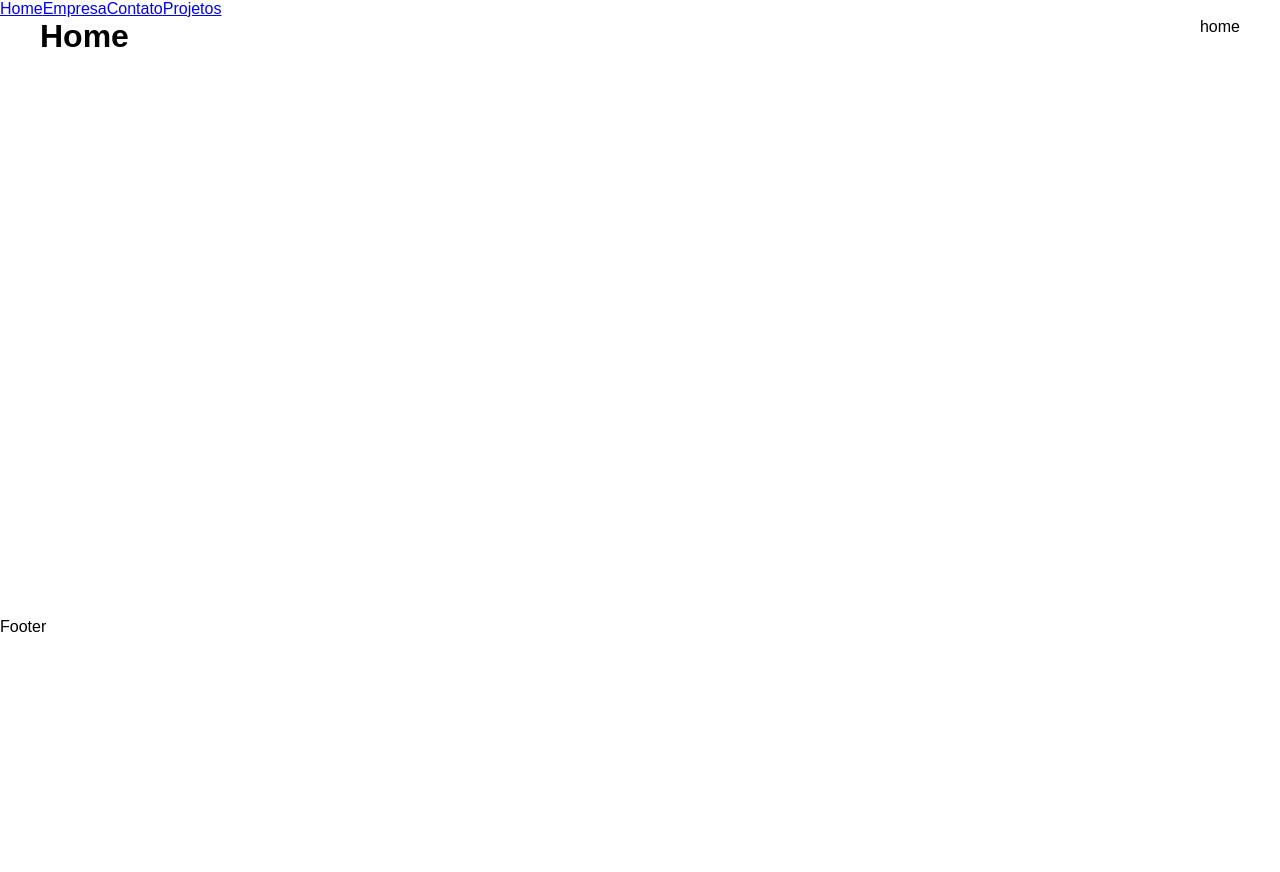
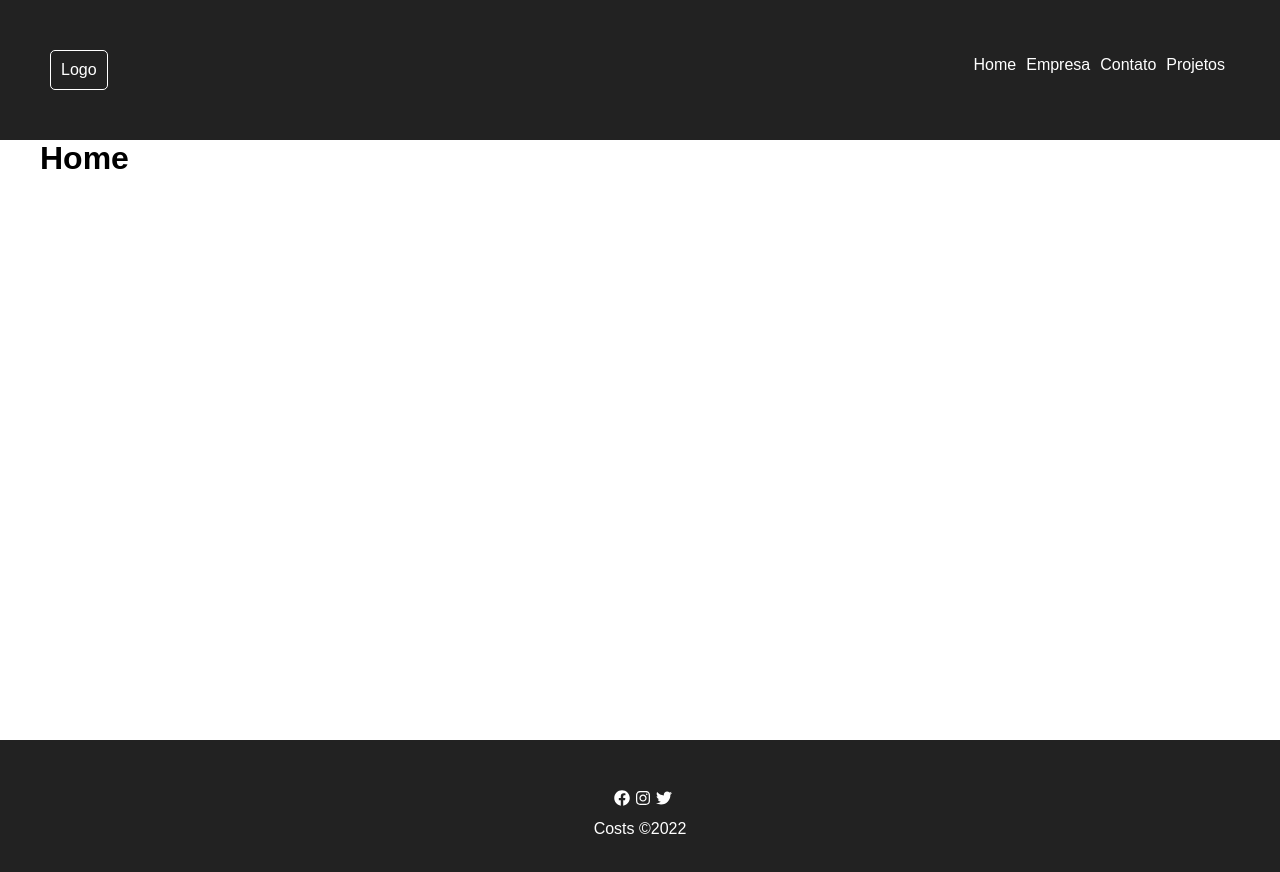
Before and after one commit to paulovictor1997/Estudos-React, a React (Create React App) app in the folder Curso-React/meu-projeto/: page / in a window 1280 px wide. Shown: the top 872 px of the page. Before the commit the page ends 800 px from the top, so only its background shows below. Built offline with nearby package versions, Linux system fonts and the light colour scheme.

Commit message:
Update - Curso

```diff
--- a/Curso-React/meu-projeto/src/App.jsx
+++ b/Curso-React/meu-projeto/src/App.jsx
@@ -1,31 +1,31 @@
 import React from 'react';
-import { BrowserRouter as Router,Routes,Route,Link} from 'react-router-dom';
+import { BrowserRouter as Router,Routes,Route} from 'react-router-dom';
 import Home from './componentes/pages/Home';
 import Empresa from './componentes/pages/Empresa';
 import Contato from './componentes/pages/Contato';
 import Projetos from './componentes/pages/Projetos';
 import Container from './componentes/layout/Container';
+import Navbar from './componentes/layout/Navbar';
+import Footer from './componentes/layout/Footer';
 
 export default function App() {
     return(
        <>
        <Router>
-            <div>
-               <Link to='/'>Home</Link>
-               <Link to='/Empresa'>Empresa</Link>
-               <Link to='/Contato'>Contato</Link>
-               <Link to='/Projetos'>Projetos</Link>
-            </div>
-            <Container>
+
+         <Navbar/>
+
+         <Container>
            <Routes>
                <Route exact path='/'element ={<Home/>} />
                <Route exact path = "/Empresa" element ={<Empresa/>}/>
                <Route exact path = "/Contato" element ={<Contato/>}/>
                <Route exact path = "/Projetos" element ={<Projetos/>}/>
             </Routes>
-            </Container>
+         </Container>
 
-            <footer>Footer</footer>
+         <Footer/>
+
        </Router>
 
        </>
--- /dev/null
+++ b/Curso-React/meu-projeto/src/componentes/layout/Footer.css
@@ -0,0 +1,20 @@
+footer{
+    background-color: #222;
+    color: white;
+    padding: 50px;
+    width: 100%;
+    display: flex;
+    justify-content: center;
+    flex-direction: column;
+    align-items: center;
+}
+
+ul li{
+    margin-left: 5px;
+    margin-bottom: 10px;
+    list-style: none;
+}
+
+li:hover{
+    color: rgb(240, 219, 33);
+}
--- /dev/null
+++ b/Curso-React/meu-projeto/src/componentes/layout/Footer.jsx
@@ -0,0 +1,17 @@
+import {FaFacebook, FaInstagram, FaTwitter} from 'react-icons/fa';
+import './Footer.css';
+
+export default function Footer(){
+    return (
+       <footer>
+           <ul>
+               <li><FaFacebook/></li>
+               <li><FaInstagram/></li>
+               <li><FaTwitter/></li>
+           </ul>
+           <p>
+            <span>Costs</span> &copy;2022
+            </p>
+       </footer>
+    )
+}
--- /dev/null
+++ b/Curso-React/meu-projeto/src/componentes/layout/Navbar.css
@@ -0,0 +1,34 @@
+nav{
+    display: flex;
+    justify-content: space-between;
+    align-items: center;
+    padding: 50px;
+    background-color: #222;
+}
+
+.links{
+    padding: 5px;
+}
+
+.logo{
+    color: white;
+    border: 1px solid white;
+    padding: 10px;
+    border-radius: 5px;
+}
+
+ul{
+    display: flex;
+    list-style: none;
+    align-items: center;
+}
+
+li a {
+    margin-left: 5px;
+    text-decoration: none;
+    color: white;
+}
+
+a:hover{
+    color: rgb(240, 219, 33);
+}
--- /dev/null
+++ b/Curso-React/meu-projeto/src/componentes/layout/Navbar.jsx
@@ -0,0 +1,25 @@
+import { Link } from "react-router-dom";
+import './Navbar.css'
+
+export default function Navbar(){
+    return(
+        <nav>
+            <div className="logo">Logo</div>
+            <div className="links">
+                <ul>
+                    <li><Link to='/'>Home</Link></li>
+                    <li><Link to='/Empresa'>Empresa</Link></li>
+                    <li><Link to='/Contato'>Contato</Link></li>
+                    <li><Link to='/Projetos'>Projetos</Link></li>
+                </ul>
+            </div>
+        </nav>
+    )
+}
+
+/*
+<Link to='/'>Home</Link>
+<Link to='/Empresa'>Empresa</Link>
+<Link to='/Contato'>Contato</Link>
+<Link to='/Projetos'>Projetos</Link>
+*/
--- a/Curso-React/meu-projeto/src/componentes/pages/Contato.jsx
+++ b/Curso-React/meu-projeto/src/componentes/pages/Contato.jsx
@@ -2,6 +2,6 @@ import React from "react";
 
 export default function Contato(){
     return(
-        <><h1>Contato</h1> <p>contato</p></>
+        <><h1>Contato</h1></>
     )
 }
--- a/Curso-React/meu-projeto/src/componentes/pages/Empresa.jsx
+++ b/Curso-React/meu-projeto/src/componentes/pages/Empresa.jsx
@@ -2,6 +2,6 @@ import React from "react";
 
 export default function Empresa(){
     return(
-        <><h1>Empresa</h1> <p>empresa</p></>
+        <><h1>Empresa</h1></>
     )
 }
--- a/Curso-React/meu-projeto/src/componentes/pages/Home.jsx
+++ b/Curso-React/meu-projeto/src/componentes/pages/Home.jsx
@@ -2,7 +2,7 @@ import React from "react";
 
 export default function Home(){
     return(
-        <><h1>Home</h1> <p>home</p></>
+        <><h1>Home</h1></>
 
     )
 }
--- a/Curso-React/meu-projeto/src/componentes/pages/Projetos.jsx
+++ b/Curso-React/meu-projeto/src/componentes/pages/Projetos.jsx
@@ -2,6 +2,6 @@ import React from "react";
 
 export default function Projetos(){
     return(
-        <><h1>Projeto</h1> <p>projetos</p></>
+        <><h1>Projeto</h1></>
     )
 }
```
